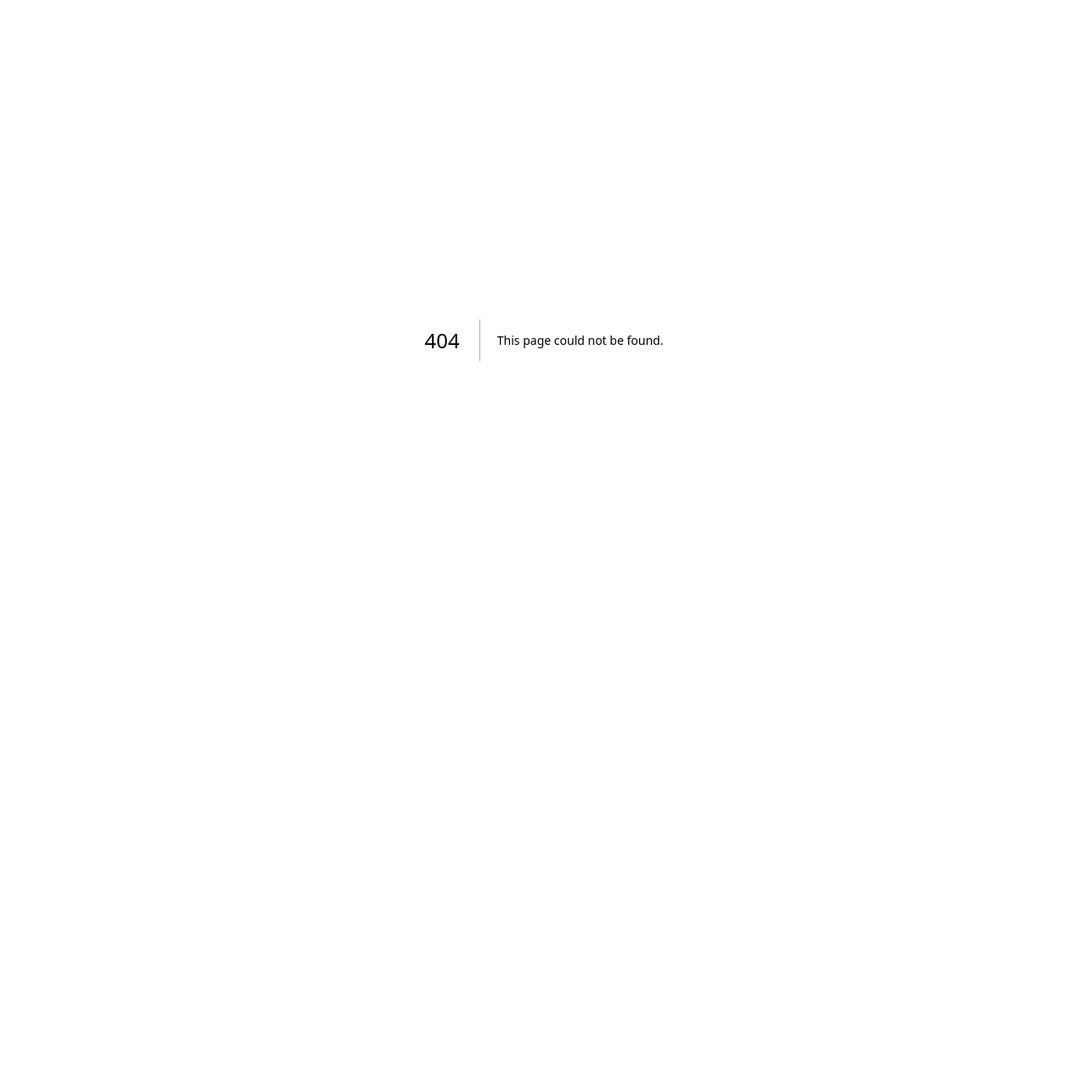
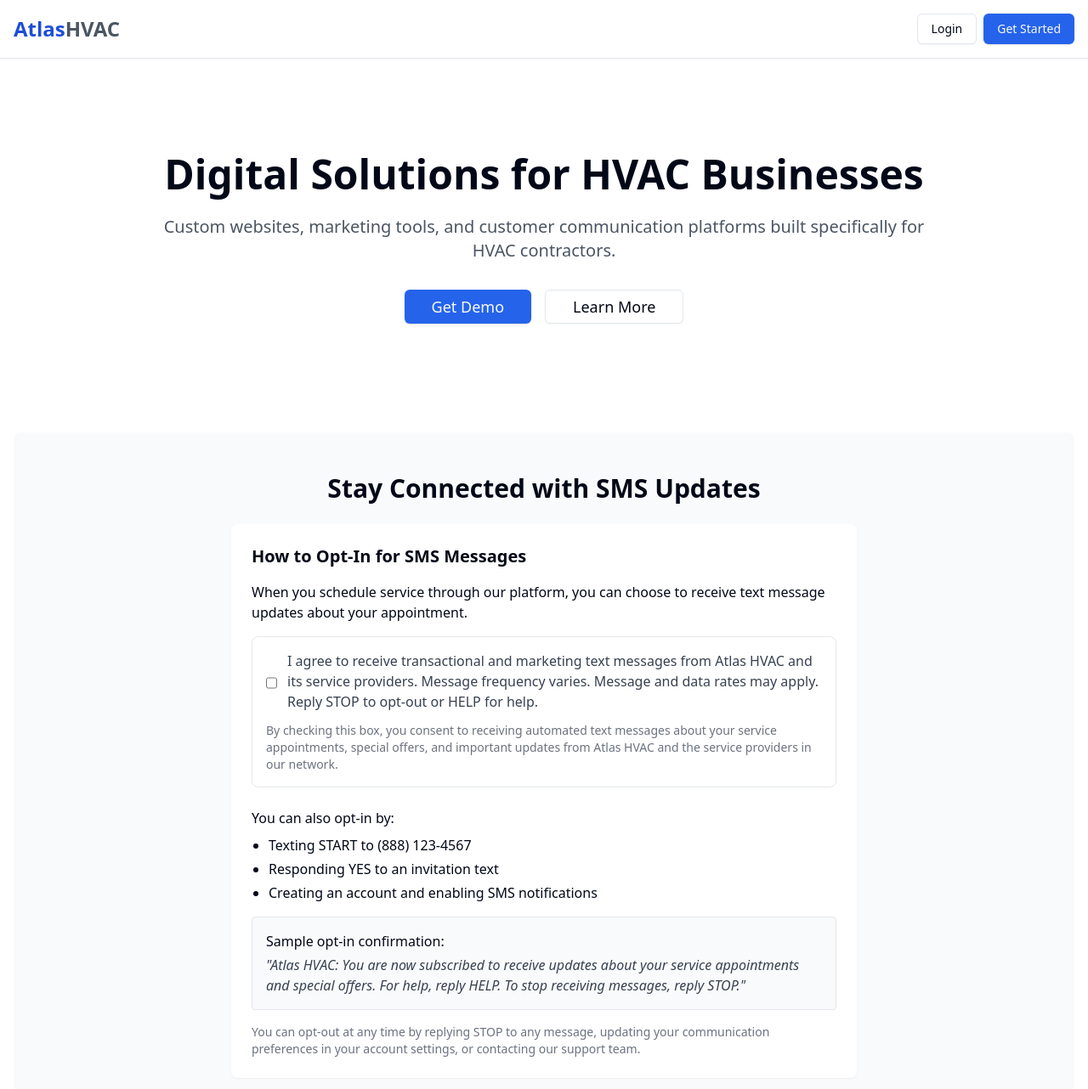
Before and after one commit to atlasgrowth23/atlashvac, a Next.js app: page / in a window 1280 px wide. Before the commit this address had no page. Shown: the top 1282 px of the page at 85% size. Before the commit the page ends 800 px from the top, so only its background shows below. Built offline with nearby package versions, Linux system fonts and the light colour scheme.

Commit message:
atlasgrowth twilio

```diff
--- /dev/null
+++ b/pages/index.tsx
@@ -0,0 +1,124 @@
+import React from 'react';
+import Head from 'next/head';
+import { Button } from '@/components/ui/button';
+import Link from 'next/link';
+
+export default function LandingPage() {
+  return (
+    <div className="min-h-screen flex flex-col">
+      <Head>
+        <title>Atlas HVAC | Digital Platform for HVAC Businesses</title>
+        <meta name="description" content="Atlas HVAC helps local HVAC businesses get more leads with custom websites, marketing tools, and automated communication." />
+        <link rel="icon" href="/favicon.ico" />
+      </Head>
+
+      <header className="bg-white border-b shadow-sm py-4">
+        <div className="container mx-auto px-4">
+          <div className="flex justify-between items-center">
+            <div className="font-bold text-2xl text-blue-700">Atlas<span className="text-gray-600">HVAC</span></div>
+            <div>
+              <Button variant="outline" className="mr-2">Login</Button>
+              <Button>Get Started</Button>
+            </div>
+          </div>
+        </div>
+      </header>
+
+      <main className="flex-grow container mx-auto px-4 py-8">
+        <section className="py-12 md:py-20">
+          <div className="max-w-4xl mx-auto text-center">
+            <h1 className="text-4xl md:text-5xl font-bold mb-6">Digital Solutions for HVAC Businesses</h1>
+            <p className="text-xl text-gray-600 mb-8">Custom websites, marketing tools, and customer communication platforms built specifically for HVAC contractors.</p>
+
+            <div className="flex flex-col sm:flex-row justify-center gap-4 mb-12">
+              <Button size="lg" className="text-lg px-8">Get Demo</Button>
+              <Button size="lg" variant="outline" className="text-lg px-8">Learn More</Button>
+            </div>
+          </div>
+        </section>
+
+        {/* SMS Consent Section - This is what Twilio needs to see */}
+        <section id="sms-consent" className="py-12 bg-gray-50 rounded-lg">
+          <div className="max-w-3xl mx-auto px-4">
+            <h2 className="text-3xl font-bold mb-6 text-center">Stay Connected with SMS Updates</h2>
+
+            <div className="bg-white rounded-lg shadow-sm p-6 mb-8">
+              <h3 className="text-xl font-semibold mb-4">How to Opt-In for SMS Messages</h3>
+              <p className="mb-4">
+                When you schedule service through our platform, you can choose to receive text message updates about your appointment.
+              </p>
+
+              <div className="border border-gray-200 rounded-lg p-4 mb-6">
+                <div className="flex mb-3">
+                  <input type="checkbox" id="sms-consent-checkbox" className="mr-3 mt-1" />
+                  <label htmlFor="sms-consent-checkbox" className="text-gray-700">
+                    I agree to receive transactional and marketing text messages from Atlas HVAC and its service providers.
+                    Message frequency varies. Message and data rates may apply.
+                    Reply STOP to opt-out or HELP for help.
+                  </label>
+                </div>
+                <p className="text-sm text-gray-500">
+                  By checking this box, you consent to receiving automated text messages about your service appointments,
+                  special offers, and important updates from Atlas HVAC and the service providers in our network.
+                </p>
+              </div>
+
+              <h4 className="font-medium mb-2">You can also opt-in by:</h4>
+              <ul className="list-disc pl-5 mb-4">
+                <li className="mb-1">Texting START to (888) 123-4567</li>
+                <li className="mb-1">Responding YES to an invitation text</li>
+                <li className="mb-1">Creating an account and enabling SMS notifications</li>
+              </ul>
+
+              <div className="bg-gray-50 p-4 rounded border border-gray-200 mb-4">
+                <p className="font-medium mb-1">Sample opt-in confirmation:</p>
+                <p className="text-gray-700 italic">
+                  "Atlas HVAC: You are now subscribed to receive updates about your service appointments and special offers.
+                  For help, reply HELP. To stop receiving messages, reply STOP."
+                </p>
+              </div>
+
+              <p className="text-sm text-gray-500">
+                You can opt-out at any time by replying STOP to any message,
+                updating your communication preferences in your account settings,
+                or contacting our support team.
+              </p>
+            </div>
+
+            <div className="text-center">
+              <Button size="lg" className="px-8">Schedule a Demo</Button>
+            </div>
+          </div>
+        </section>
+      </main>
+
+      <footer className="bg-gray-800 text-gray-300 py-12">
+        <div className="container mx-auto px-4">
+          <div className="grid grid-cols-1 md:grid-cols-3 gap-8">
+            <div>
+              <h3 className="text-white text-lg font-semibold mb-4">Atlas HVAC</h3>
+              <p className="mb-4">Digital tools for HVAC businesses to grow their customer base and improve operational efficiency.</p>
+              <p>© {new Date().getFullYear()} Atlas Growth. All rights reserved.</p>
+            </div>
+
+            <div>
+              <h3 className="text-white text-lg font-semibold mb-4">Contact</h3>
+              <p className="mb-2">Email: info@atlasgrowth.ai</p>
+              <p className="mb-2">Phone: (888) 123-4567</p>
+              <p className="mb-2">SMS Support: Text HELP to (888) 123-4567</p>
+            </div>
+
+            <div>
+              <h3 className="text-white text-lg font-semibold mb-4">Legal</h3>
+              <ul className="space-y-2">
+                <li><Link href="/terms" className="hover:text-white">Terms of Service</Link></li>
+                <li><Link href="/privacy" className="hover:text-white">Privacy Policy</Link></li>
+                <li><Link href="/sms-terms" className="hover:text-white">SMS Terms & Conditions</Link></li>
+              </ul>
+            </div>
+          </div>
+        </div>
+      </footer>
+    </div>
+  );
+}
```
